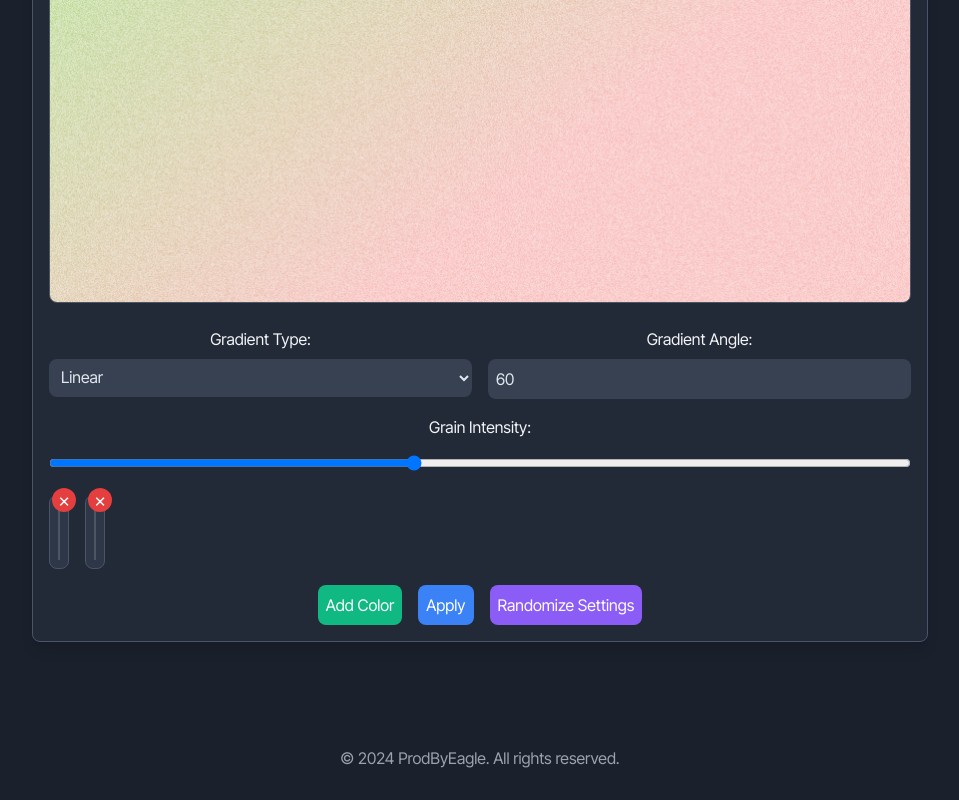
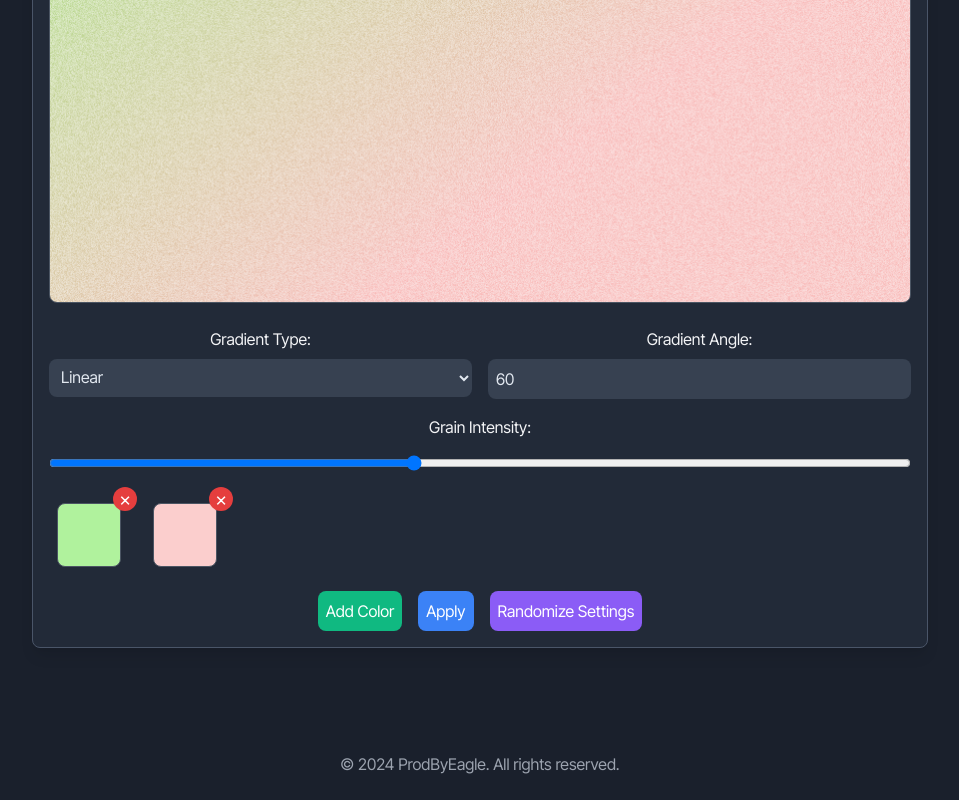
Before and after one commit to prodbyeagle/grainient, a website with bundled scripts: page index.html in a window 1280 px wide. Shown: the part 1667-2467 px from the top of the page, without its empty margins (160-1119 px from the left). Built offline with nearby package versions, Linux system fonts and the light colour scheme.

Commit message:
site: fix i guess?

```diff
--- a/site/site.css
+++ b/site/site.css
@@ -23,11 +23,11 @@ body {
   transform: translateX(-50%); /* Zentriert die Navigation */
   width: calc(100% - 2rem); /* Breite anpassen */
   max-width: 1200px; /* Maximale Breite für große Bildschirme */
-  background-color: rgba(0, 0, 0, 0.7); /* Leicht durchsichtiger Hintergrund */
+  background-color: rgba(0, 0, 0, 0.8); /* Leicht durchsichtiger Hintergrund */
   border-radius: 15px; /* Pill-Design */
   padding: 0.5rem 1rem; /* Innenabstand */
   box-shadow: 0 4px 6px rgba(0, 0, 0, 0.1); /* Schatten */
-  backdrop-filter: blur(0.5rem); /* Blur-Effekt */
+  backdrop-filter: blur(3rem); /* Blur-Effekt */
   z-index: 5;
   display: flex;
   justify-content: center; /* Zentriert die Navigation */
@@ -156,18 +156,6 @@ button:hover {
   z-index: 1;
 }
 
-/* Color Picker Styles */
-.color-picker {
-  position: relative; /* Ermöglicht die absolute Positionierung des Remove Buttons */
-  background: #2d3748; /* Dunkler Hintergrund für die Farbauswahl */
-  border: 1px solid #4a5568; /* Dunkler Rand */
-  border-radius: 8px; /* Abgerundete Ecken */
-  padding: 0.5rem; /* Innenabstand */
-  display: flex;
-  align-items: center;
-  justify-content: center;
-}
-
 .color-picker input[type="color"] {
   width: 2.5rem; /* Breite der Farbauswahl */
   height: 2.5rem; /* Höhe der Farbauswahl */
--- a/site/site.js
+++ b/site/site.js
@@ -50,7 +50,7 @@ document.addEventListener("DOMContentLoaded", () => {
       "color-picker relative rounded-lg p-2 flex items-center";
 
     const colorBox = document.createElement("div");
-    colorBox.className = "w-full h-14 border border-gray-600 rounded-lg";
+    colorBox.className = "w-16 h-16 border border-gray-600 rounded-lg";
     colorBox.style.backgroundColor = color;
 
     const input = document.createElement("input");
```
